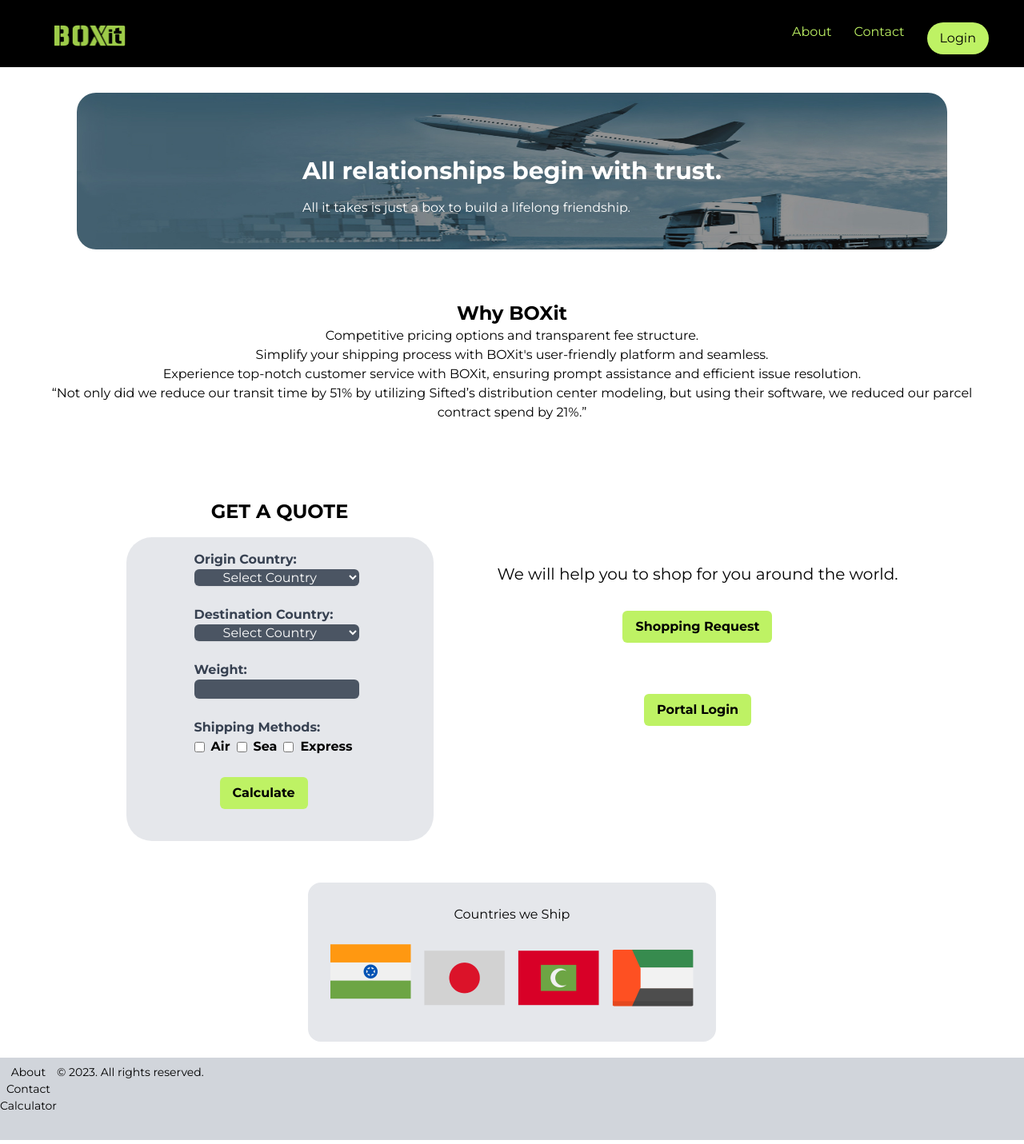
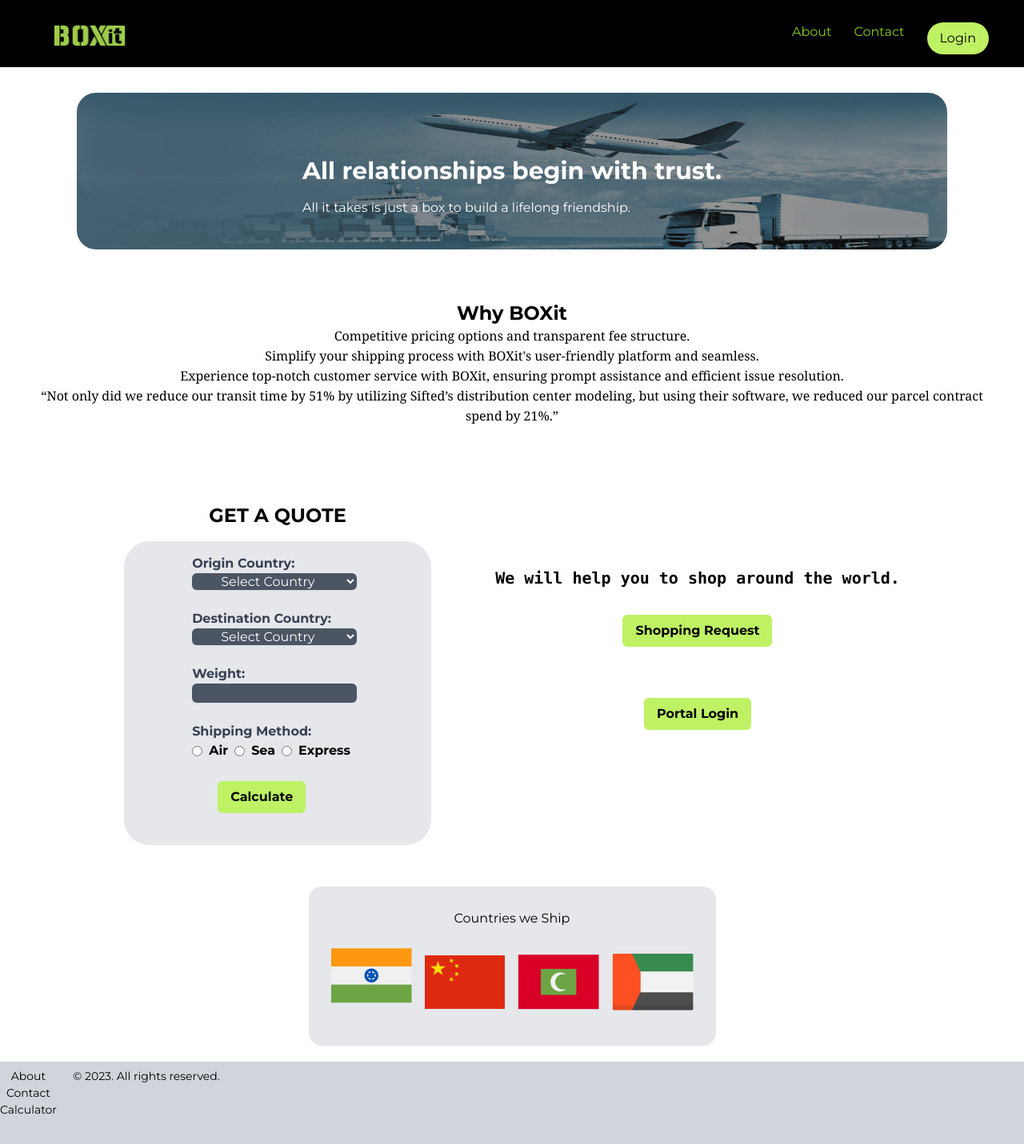
Before and after one commit to UmairShukri/BoxIT, a React (Vite) app: page / in a window 1280 px wide. Shown: the whole page at 80% size. Built offline with nearby package versions, Linux system fonts and the light colour scheme.

Commit message:
cal change

```diff
--- a/src/components/FlagContainer.jsx
+++ b/src/components/FlagContainer.jsx
@@ -1,6 +1,6 @@
 import React from 'react';
 import India from "../images/india.png";
-import Japan from "../images/Japan.png";
+import China from "../images/china.png";
 import Male from "../images/maldives.png";
 import Dubai from "../images/dubai.png";
 
@@ -10,7 +10,7 @@
       <h1 className='text-center'>Countries we Ship</h1>
       <div className='flex flex-wrap justify-center items-center space-x-4 space-y-4'>
         <img className='max-w-xs' src={India} alt='india' />
-        <img className='max-w-xs' src={Japan} alt='japan' />
+        <img className='max-w-xs' src={China} alt='china' />
         <img className='max-w-xs' src={Male} alt='maldives'/>
         <img className='max-w-xs' src={Dubai} alt='dubai' />
       </div>
--- a/src/components/Footer.jsx
+++ b/src/components/Footer.jsx
@@ -5,10 +5,10 @@
 
 const Footer = () => {
   return (
-    <footer className="bg-gray-300 text-black h-auto flex justify-left">
+    <footer className="bg-gray-300 text-black h-auto   ">
 
       <div
-        className="flex flex-row  text-center pt-2 text-black-400 text-sm pb-8"
+        className="flex flex-row  text-center pt-2 text-black-400 text-sm pb-8 flex space-x-5 "
       >
         <div className="flex flex-col ">
           <div>About</div>
@@ -16,7 +16,7 @@
           <div>Calculator</div>
 
         </div>
-        <div>© 2023. All rights reserved.</div>
+        <div className="flex justify-end">© 2023. All rights reserved.</div>
 
       </div>
     </footer>
--- a/src/components/Navbar.jsx
+++ b/src/components/Navbar.jsx
@@ -4,19 +4,19 @@
 
 const Navbar = () => {
   return (
-    <nav className="flex justify-between bg-black py-4 px-7 w-full">
+    <nav className="flex justify-between bg-black py-4 px-7 w-screen">
       <div className="flex items-center  md:w-auto md:mr-auto mt-2">
         <img src={Icon} alt="logo" className="h-8 mr-1 ml-4 md:h-8 md:mr-0 md:ml-10" />
       </div>
 
       <ul className="flex flex-wrap space-x-4 md:space-x-7 md:mr-4 mt-3">
         <li>
-          <Link to="/about" className="text-lime-green-500 hover:text-gray-300">
+          <Link to="/about" className="text-lime-500 hover:text-gray-300">
             About
           </Link>
         </li>
         <li>
-          <Link to="/contact" className="text-lime-green-500 hover:text-gray-300">
+          <Link to="/contact" className="text-lime-500 hover:text-gray-300">
             Contact
           </Link>
         </li>
--- a/src/pages/Calculator.jsx
+++ b/src/pages/Calculator.jsx
@@ -31,7 +31,7 @@
       <div className="justify-center m-8 text-center">
         <h2 className="text-2xl font-bold">Why BOXit</h2>
 
-        <p2 className="text-l">
+        <p2 className="text-l font-serif ">
           Competitive pricing options and transparent fee structure. <br />
           Simplify your shipping process with BOXit's user-friendly platform and seamless. <br />
           Experience top-notch customer service with BOXit, ensuring prompt assistance and efficient issue resolution. <br />
@@ -47,7 +47,7 @@
           <CountryForm />
         </div>
         <div className="flex flex-col items-center">
-          <h3 className="text-xl">We will help you to shop for you around the world.</h3>
+          <h3 className="text-xl font-semibold font-mono">We will help you to shop around the world.</h3>
           <button
             type="button"
             className="bg-lime-300 text-black m-8 px-4 py-2 rounded-md hover:bg-blue-600 rounded-lg font-bold"
--- a/src/pages/CountryForm.jsx
+++ b/src/pages/CountryForm.jsx
@@ -1,22 +1,32 @@
 import React, { useState } from 'react';
 import Price from '../components/Price';
+
+const countryList = [
+  'India',
+  'Sri Lanka',
+  'Malaysia',
+  'Maldives',
+  'Dubai',
+  'China',
+]; // List of countries
 
 function CountryForm() {
   const [originCountry, setOriginCountry] = useState('');
   const [destinationCountry, setDestinationCountry] = useState('');
   const [weight, setWeight] = useState('');
-  const [shippingMethods, setShippingMethods] = useState([]);
-  const [showMyModal,setShowMyModal ] = useState(false)
-  const handleOnClose = () => setShowMyModal(false)
+  const [selectedShippingMethod, setSelectedShippingMethod] = useState('');
+  const [showMyModal, setShowMyModal] = useState(false);
+
+  const handleOnClose = () => setShowMyModal(false);
 
   const handleOriginCountryChange = (e) => {
     const selectedOriginCountry = e.target.value;
     setOriginCountry(selectedOriginCountry);
 
-    if (selectedOriginCountry === 'srilanka') {
-      setDestinationCountry(''); // Reset destination country if origin is Sri Lanka
+    if (selectedOriginCountry === 'Sri Lanka') {
+      setDestinationCountry('');
     } else {
-      setDestinationCountry('srilanka'); // Set destination to Sri Lanka if origin is not Sri Lanka
+      setDestinationCountry('Sri Lanka');
     }
   };
 
@@ -28,18 +38,13 @@
     setWeight(e.target.value);
   };
 
+
   const handleShippingMethodChange = (e) => {
-    const method = e.target.value;
-    if (shippingMethods.includes(method)) {
-      setShippingMethods(shippingMethods.filter((m) => m !== method));
-    } else {
-      setShippingMethods([...shippingMethods, method]);
-    }
+    setSelectedShippingMethod(e.target.value);
   };
 
   const handleSubmit = (e) => {
     e.preventDefault();
-    // You can perform further actions here, such as validation or submitting the data to a server
     console.log('Origin Country:', originCountry);
     console.log('Destination Country:', destinationCountry);
     console.log('Weight:', weight);
@@ -60,9 +65,11 @@
             className="px-8 w-30px bg-gray-600 text-white block w-full border-gray-400 rounded-md shadow-sm focus:border-blue-500 focus:ring focus:ring-blue-500 focus:ring-opacity-50"
           >
             <option value="">Select Country</option>
-            <option value="india">India</option>
-            <option value="srilanka">Sri Lanka</option>
-            <option value="malaysia">Malaysia</option>
+            {countryList.map((country) => (
+              <option key={country} value={country}>
+                {country}
+              </option>
+            ))}
           </select>
         </div>
         <div>
@@ -76,15 +83,14 @@
             className="px-8 w-30px bg-gray-600 text-white block w-full border-gray-300 rounded-md shadow-sm focus:border-blue-500 focus:ring focus:ring-blue-500 focus:ring-opacity-50"
           >
             <option value="">Select Country</option>
-            {originCountry === 'srilanka' ? (
-              <>
-                <option value="india">India</option>
-                <option value="maldives">Maldives</option>
-                <option value="dubai">Dubai</option>
-                <option value="china">China</option>
-              </>
+            {originCountry === 'Sri Lanka' ? (
+              countryList.map((country) => (
+                <option key={country} value={country}>
+                  {country}
+                </option>
+              ))
             ) : (
-              <option value="srilanka">Sri Lanka</option>
+              <option value="Sri Lanka">Sri Lanka</option>
             )}
           </select>
         </div>
@@ -93,7 +99,7 @@
             Weight:
           </label>
           <input
-            type="int"
+            type="number"
             id="weight"
             value={weight}
             onChange={handleWeightChange}
@@ -101,24 +107,24 @@
           />
         </div>
         <div>
-          <label className="block text-gray-700 text-left font-bold">Shipping Methods:</label>
+          <label className="block text-gray-700 text-left font-bold">Shipping Method:</label>
           <div>
             <label htmlFor="air" className="inline-flex items-center mr-2 font-bold text-left">
               <input
-                type="checkbox"
+                type="radio"
                 id="air"
                 value="air"
-                checked={shippingMethods.includes('air')}
+                checked={selectedShippingMethod === 'air'}
                 onChange={handleShippingMethodChange}
               />
               <span className="ml-2">Air</span>
             </label>
             <label htmlFor="sea" className="inline-flex items-center mr-2 font-bold">
               <input
-                type="checkbox"
+                type="radio"
                 id="sea"
                 value="sea"
-                checked={shippingMethods.includes('sea')}
+                checked={selectedShippingMethod === 'sea'}
                 onChange={handleShippingMethodChange}
               />
               <span className="ml-2">Sea</span>
@@ -126,24 +132,25 @@
 
             <label htmlFor="express" className="inline-flex items-center mr-2 font-bold">
               <input
-                type="checkbox"
+                type="radio"
                 id="express"
                 value="express"
-                checked={shippingMethods.includes('express')}
+                checked={selectedShippingMethod === 'express'}
                 onChange={handleShippingMethodChange}
               />
               <span className="ml-2">Express</span>
             </label>
           </div>
         </div>
-        <button onClick={()=> setShowMyModal(true)}
+        <button
+          onClick={() => setShowMyModal(true)}
           type="submit"
           className="bg-lime-300 text-black m-8 px-4 py-2 rounded-md hover:bg-blue-600 rounded-lg font-bold"
         >
           Calculate
         </button>
         <div>
-          <Price onClose={handleOnClose} visible={showMyModal}/>
+          <Price onClose={handleOnClose} visible={showMyModal} />
         </div>
       </form>
     </div>
```
Also changed, not shown: src/images/china.png (added).
